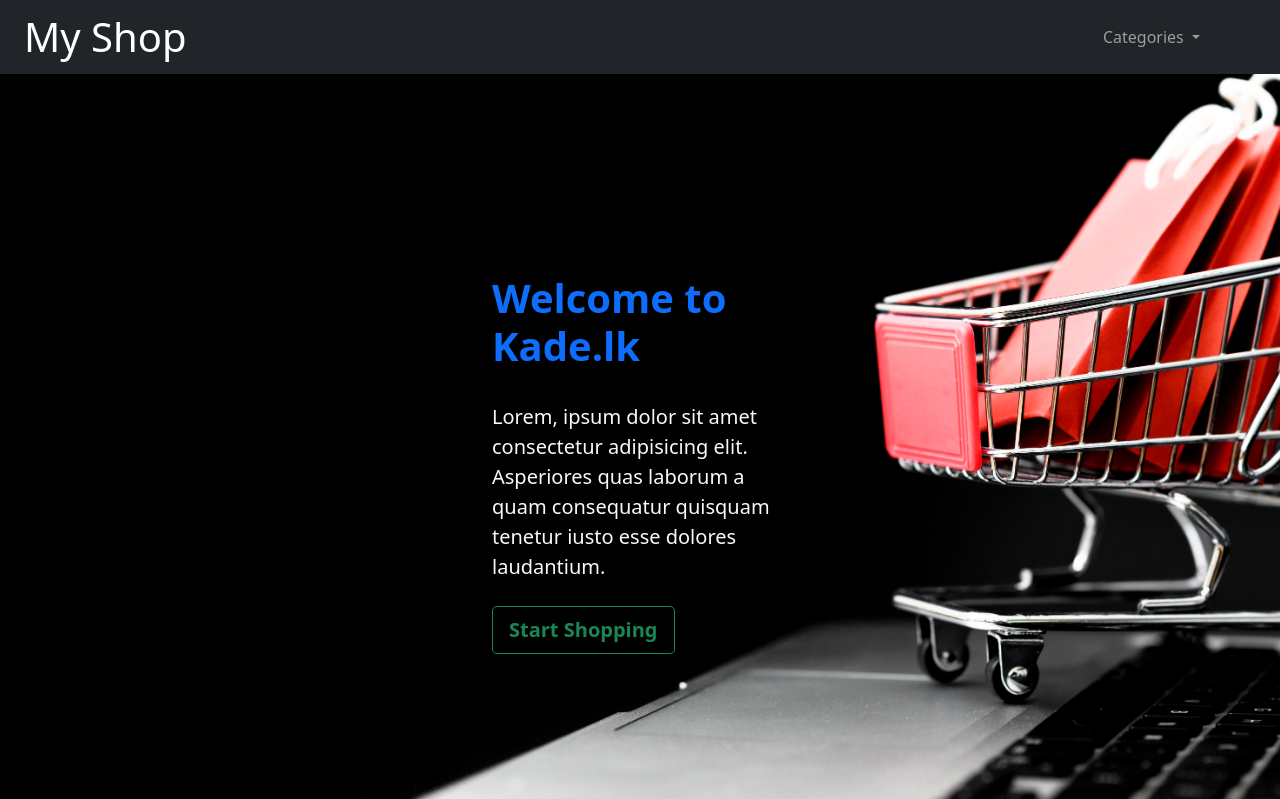
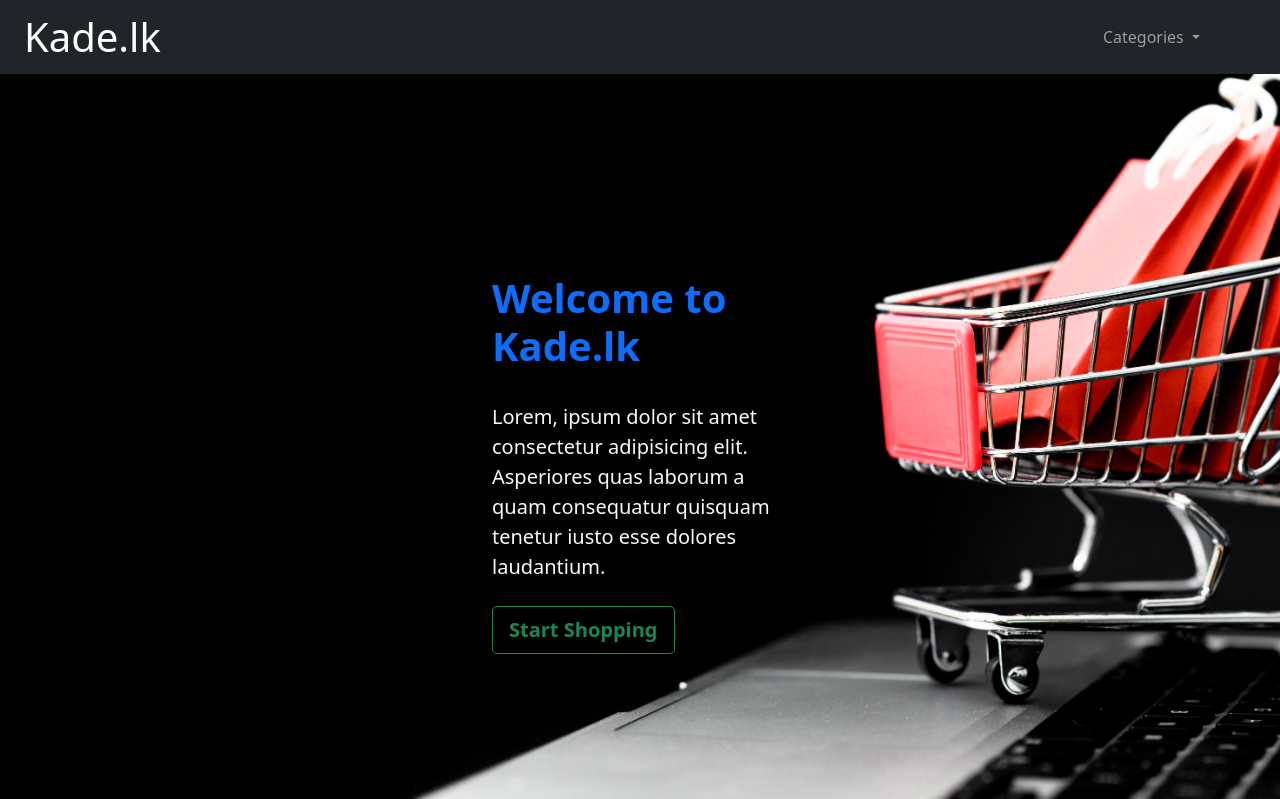
Before and after one commit to ravijar/e-commerce-site, a PHP site: page /index.php in a window 1280 px wide. Shown: the top 799 px of the page. Run offline with PHP 8.4, Linux system fonts and the light colour scheme; data comes from the database, SQL or seed files in the repository; data that the repository does not hold is empty.

Commit message:
title changed

```diff
--- a/client/inc/header.php
+++ b/client/inc/header.php
@@ -20,7 +20,7 @@ include('../functions/common_functions.php');
     <nav class="navbar navbar-dark navbar-expand bg-dark p-2">
       <div class="container-fluid px-3">
         <a href="index.php" class="navbar-brand"
-          ><span class="mb-0 h1">My Shop</span></a
+          ><span class="mb-0 h1">Kade.lk</span></a
         >
         <div class="collapse navbar-collapse" id="navbarNavDropdown">
           <ul class="navbar-nav ms-auto me-5">
```
